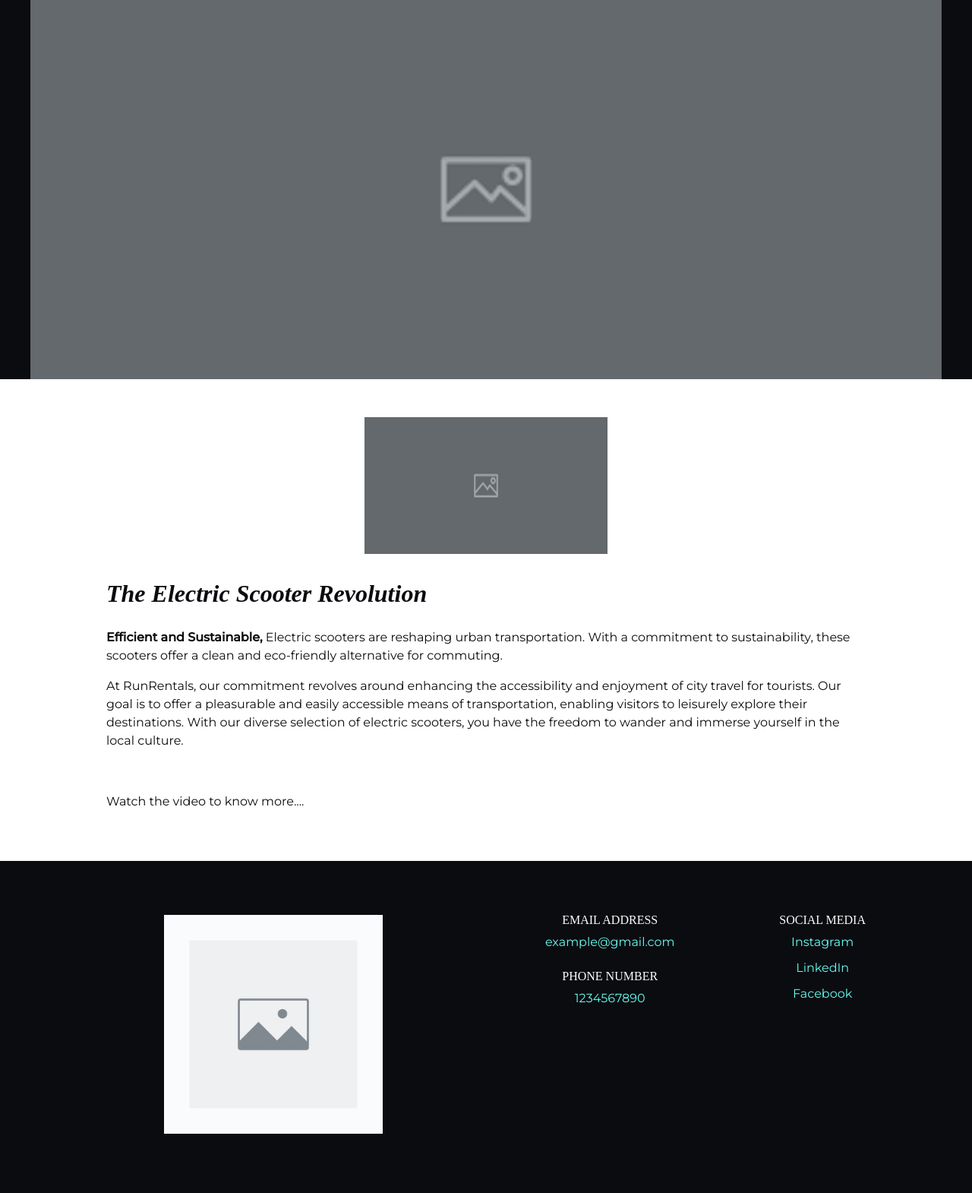
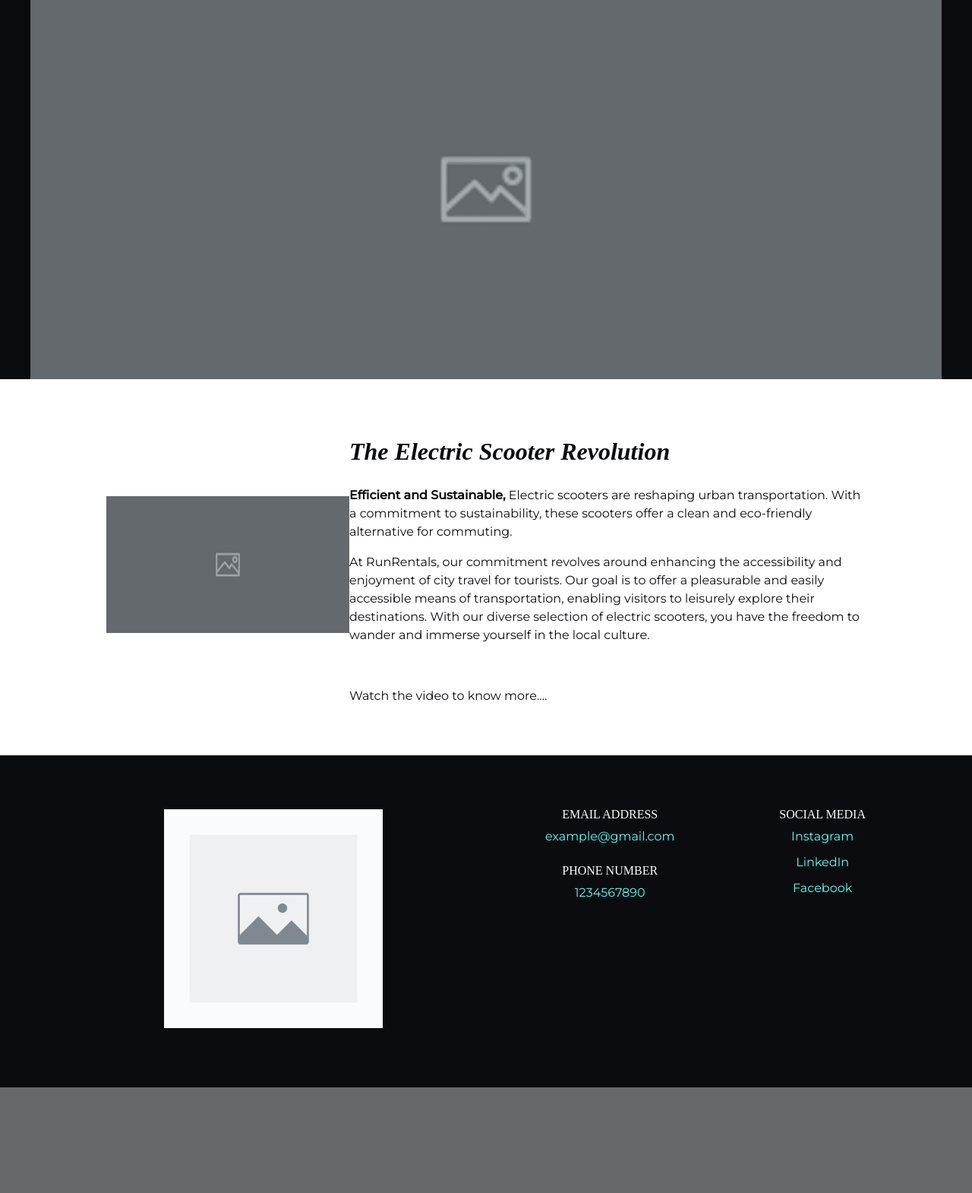
Before and after one commit to Aranarora/DGL123-Project-Aran-Arora, a PHP site: page / in a window 1280 px wide. Shown: the part 71-1641 px from the top of the page at 76% size. After the commit the page ends 1502 px from the top, so only its background shows below. Run offline with PHP 8.4, Linux system fonts and the light colour scheme; some web fonts are replaced.

Commit message:
Add content-part1 display flex in row, space between

```diff
--- a/stylesheet.css
+++ b/stylesheet.css
@@ -313,4 +313,11 @@ footer a:hover {
     }
 }
 
-@media screen and (min-width:1024px) {}
+@media screen and (min-width:1024px) {
+    /* home */
+    .content-part1 {
+        display: flex;
+        flex-direction: row;
+        justify-content: space-between;
+    }
+}
```
